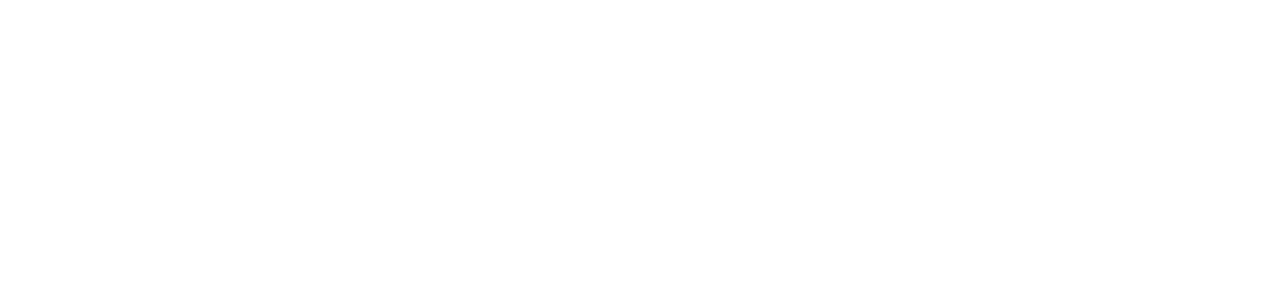
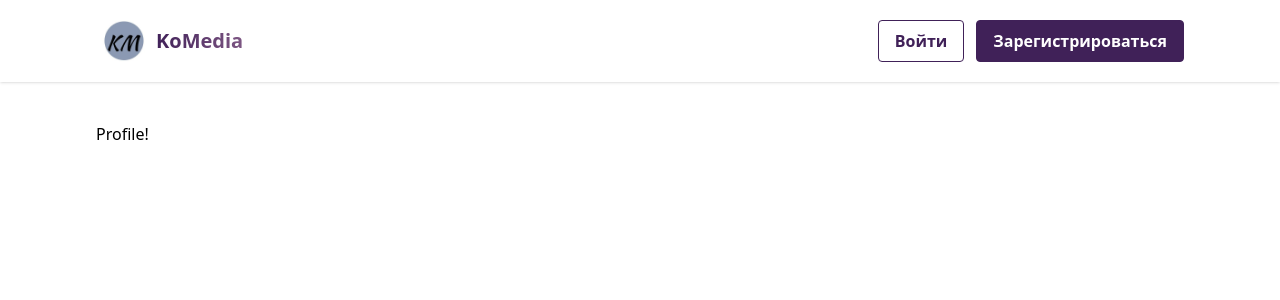
Before and after one commit to sssalias/tech, a React (Create React App) app: page /profile in a window 1280 px wide. Before the commit this address had no page. Shown: the top 300 px of the page. Built offline with nearby package versions, Linux system fonts and the light colour scheme.

Commit message:
Created GlobalRouter

```diff
--- a/src/app/App.tsx
+++ b/src/app/App.tsx
@@ -1,12 +1,12 @@
 import React from 'react';
-import CustomRouter from "pages/Router/CustomRouter";
+import GlobalRouter from "router/GlobalRouter/GlobalRouter";
 
 import 'app/App.style.css'
 
 const App = () => {
     return (
         <>
-         <CustomRouter/>
+         <GlobalRouter/>
         </>
     );
 };
--- /dev/null
+++ b/src/pages/ProfilePage/ProfilePage.tsx
@@ -0,0 +1,12 @@
+import React from 'react';
+import {BaseLayout} from "shared/app/ui";
+
+const ProfilePage = () => {
+    return (
+        <BaseLayout>
+            <h1>Profile!</h1>
+        </BaseLayout>
+    );
+};
+
+export default ProfilePage;
--- a/src/pages/index.tsx
+++ b/src/pages/index.tsx
@@ -1,5 +1,7 @@
 import IndexPage from "pages/IndexPage/IndexPage";
+import ProfilePage from "pages/ProfilePage/ProfilePage";
 
 export {
-    IndexPage
+    IndexPage,
+    ProfilePage
 }
--- /dev/null
+++ b/src/router/GlobalRouter/GlobalRouter.tsx
@@ -0,0 +1,17 @@
+import React from 'react';
+import {CustomRouter} from "shared/app/ui";
+import {IRoute} from "shared/app/ui/router/CustomRouter";
+import {IndexPage, ProfilePage} from "pages";
+
+const routes:IRoute[] = [
+    {path: '/', element: <IndexPage/>},
+    {path: '/profile', element: <ProfilePage/>}
+]
+
+const GlobalRouter = () => {
+    return (
+        <CustomRouter routes={routes} />
+    );
+};
+
+export default GlobalRouter;
--- a/src/shared/app/ui/index.tsx
+++ b/src/shared/app/ui/index.tsx
@@ -3,11 +3,13 @@ import BorderButton from "./kit/Buttons/BorderButton";
 import Logo from "./kit/Logo/Logo";
 import BaseLayout from "./layouts/BaseLayout/BaseLayout";
 import Header from "./layouts/Header/Header";
+import CustomRouter from "./router/CustomRouter/CustomRouter";
 
 export  {
     DefaultButton,
     BorderButton,
     Logo,
     BaseLayout,
-    Header
+    Header,
+    CustomRouter
 }
--- a/src/pages/Router/index.tsx
+++ b/src/shared/app/ui/router/CustomRouter/index.tsx
@@ -7,7 +7,3 @@ export interface IRoute {
     path:string,
     element:ReactElement
 }
-
-export const routes:[IRoute] = [
-    {path: '/', element: <IndexPage/>}
-]
```
Also changed, not shown: src/shared/app/ui/router/CustomRouter/CustomRouter.tsx (renamed from src/pages/Router/CustomRouter.tsx, +7 -2 lines).
